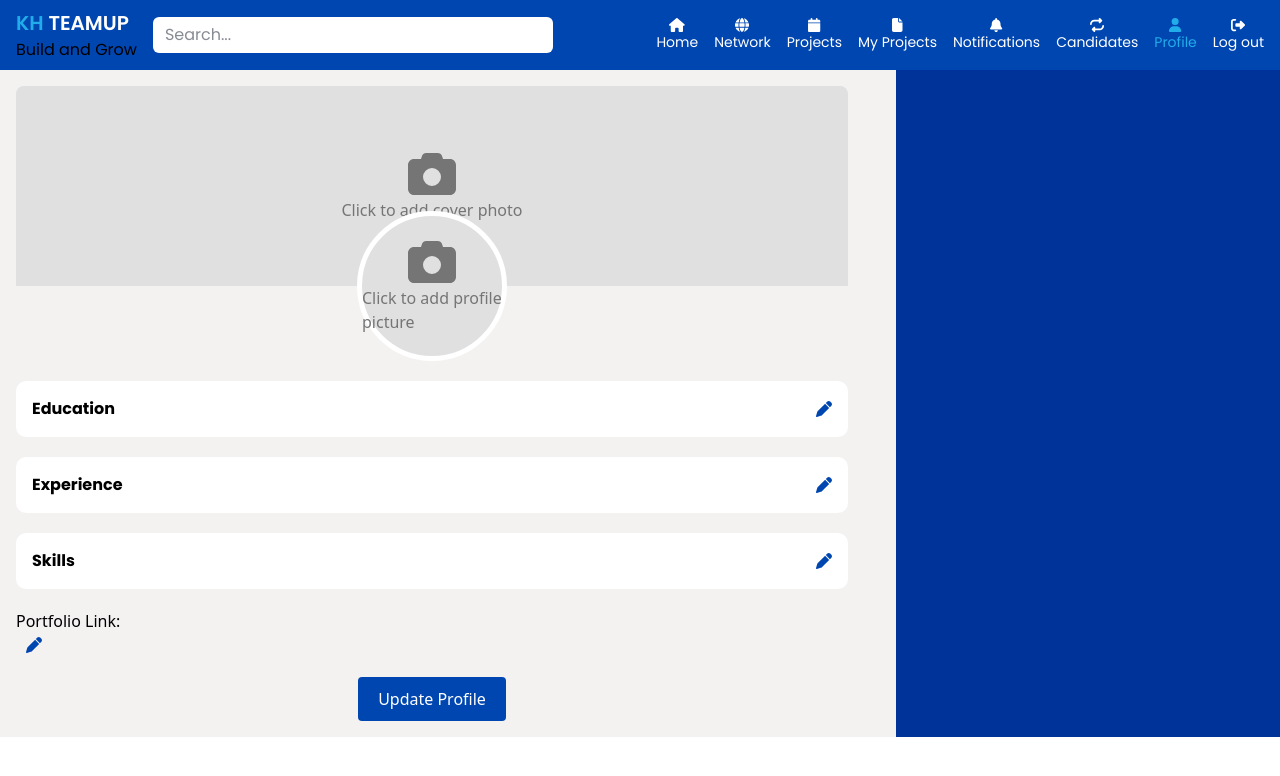
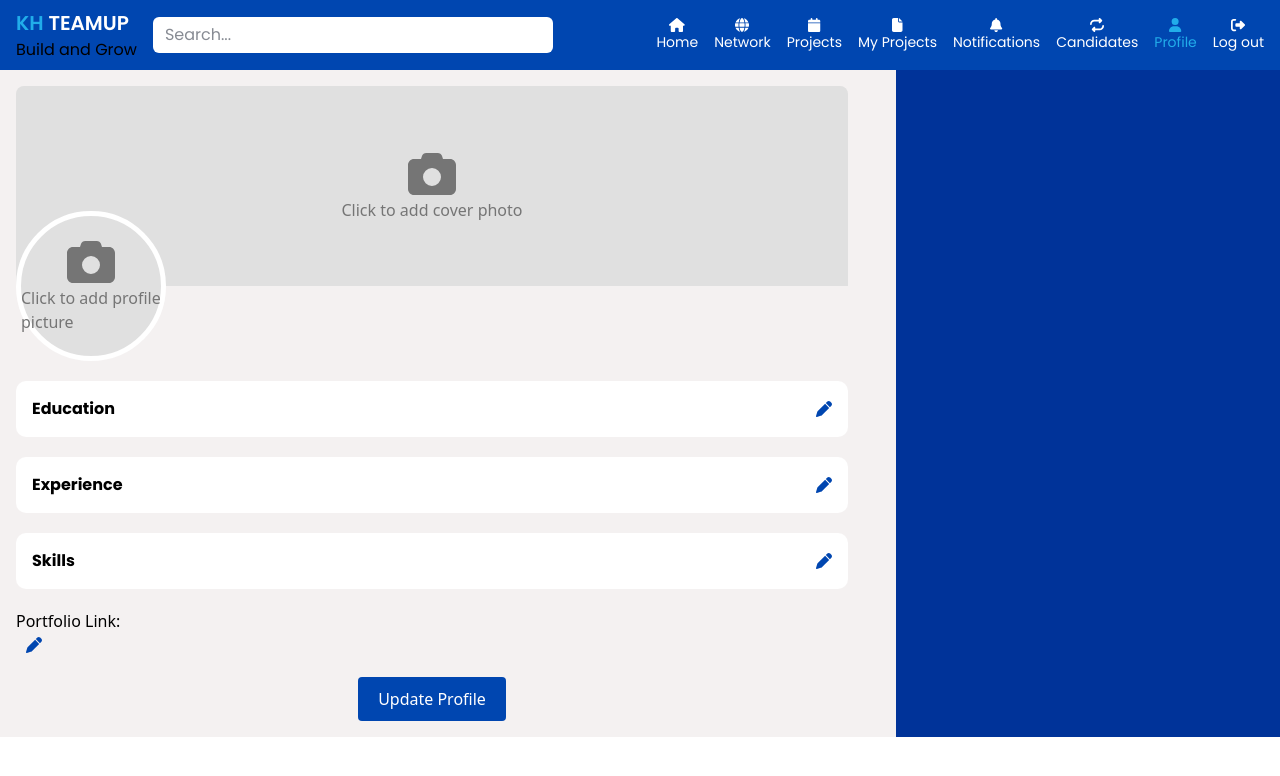
Before and after one commit to bunlongly/teamup_project, a React (Vite) app in the folder client/: page /profile in a window 1280 px wide. Shown: the top 776 px of the page. Built offline with nearby package versions, Linux system fonts and the light colour scheme.

Commit message:
update styling

```diff
--- a/client/src/assets/css/index.css
+++ b/client/src/assets/css/index.css
@@ -227,8 +227,6 @@
   position: relative;
   cursor: pointer;
   display: flex;
-  justify-content: center;
-  align-items: center;
 }
 
 .profile-picture img {
@@ -301,7 +299,7 @@
   display: flex;
   justify-content: space-between;
   align-items: center;
-  font-family: 'Poppins', sans-serif;
+  font-family: "Poppins", sans-serif;
   font-weight: 700;
 }
 
@@ -317,7 +315,9 @@
   margin-left: 10px;
 }
 
-.profile-education-section, .profile-skills-section, .profile-experience-section {
+.profile-education-section,
+.profile-skills-section,
+.profile-experience-section {
   padding: 1rem;
   border-radius: 10px;
   background-color: white;
```
